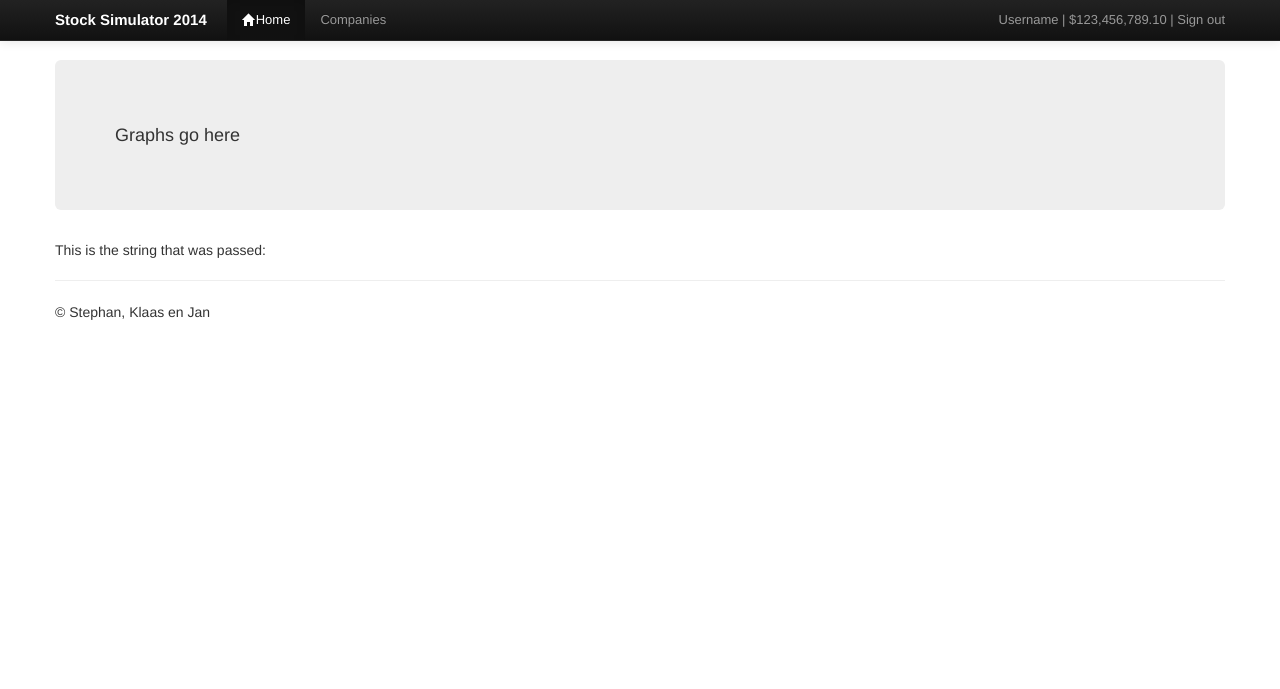
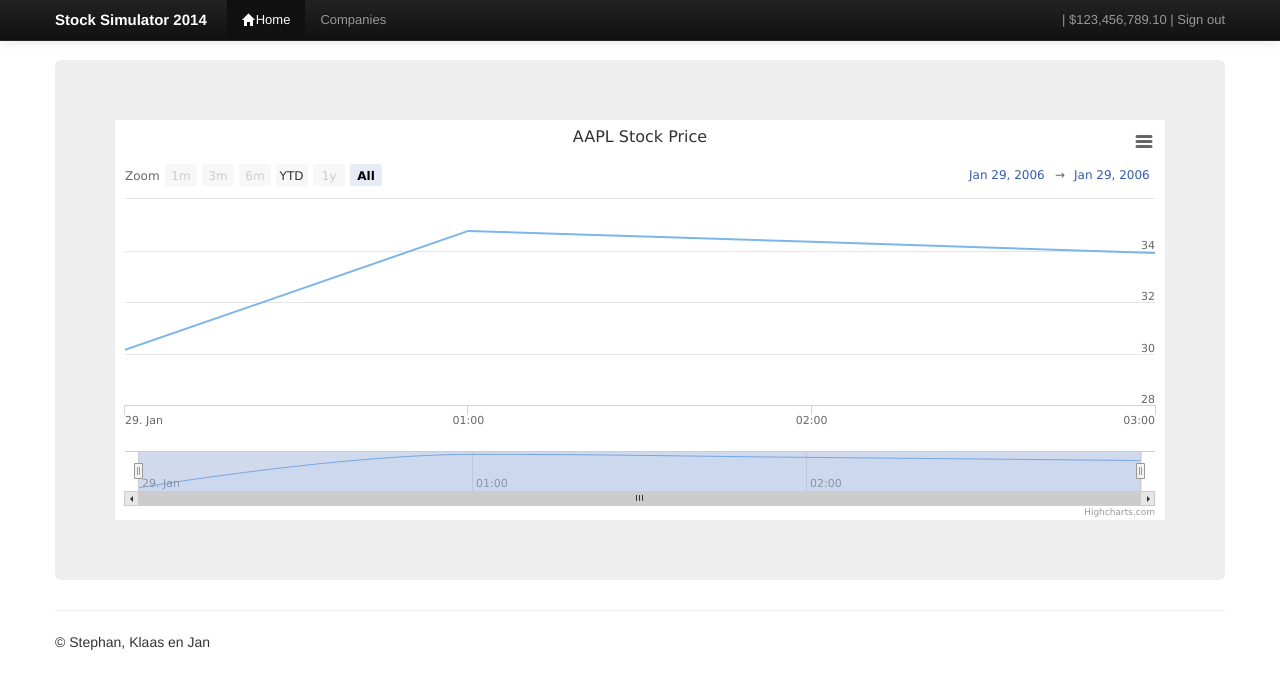
Before and after one commit to KPWhiver/stocksim, a Django app: template stocksim/stocksite/templates/home.html in a window 1280 px wide. Shown: the top 689 px of the page. Run offline with Django 3.2, Linux system fonts and the light colour scheme; the template is opened without the code that fills it, so the values that code supplies are empty.

Commit message:
Added highstock example

```diff
--- a/stocksim/stocksite/templates/base.html
+++ b/stocksim/stocksite/templates/base.html
@@ -35,9 +35,9 @@
           </ul>
 
           <p class="navbar-text pull-right">
-              <a href="/settings" class="navbar-link">Username</a>
-              | $123,456,789.10 |
-              <a href="/login" class="navbar-link">Sign out</a>
+            <a href="/settings" class="navbar-link">{{ user.username }}</a>
+            | $123,456,789.10 |
+            <a href="/login" class="navbar-link">Sign out</a>
           </p>
         </div>
       </div>
--- a/stocksim/stocksite/templates/home.html
+++ b/stocksim/stocksite/templates/home.html
@@ -4,7 +4,32 @@
 
 {% block content %}
   <div class="hero-unit">
-    Graphs go here
+    <div id="graph-container" style="width:100%; height:400px;"></div>
   </div>
-  This is the string that was passed: {{ string }}
 {% endblock %}
+
+{% block scripts %}
+  <script src="http://code.highcharts.com/stock/highstock.js"></script>
+  <script src="http://code.highcharts.com/stock/modules/exporting.js"></script>
+  <script type="text/javascript">
+  $(function() {
+      window.chart = new Highcharts.StockChart({
+          chart : {
+              renderTo : 'graph-container'
+          },
+          title : {
+              text : 'AAPL Stock Price'
+          },
+          series : [{
+              name : 'AAPL',
+              data : [
+                  [Date.UTC(2006, 0, 29, 0, 0, 0), 30.14],
+                  [Date.UTC(2006, 0, 29, 1, 0, 0), 34.76],
+                  [Date.UTC(2006, 0, 29, 2, 0, 0), 34.34],
+                  [Date.UTC(2006, 0, 29, 3, 0, 0), 33.9]
+              ]
+          }]
+      });
+  });
+  </script>
+{% endblock %}
```
